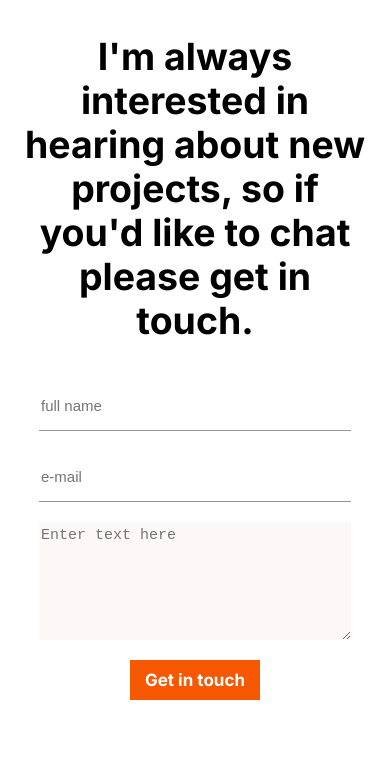
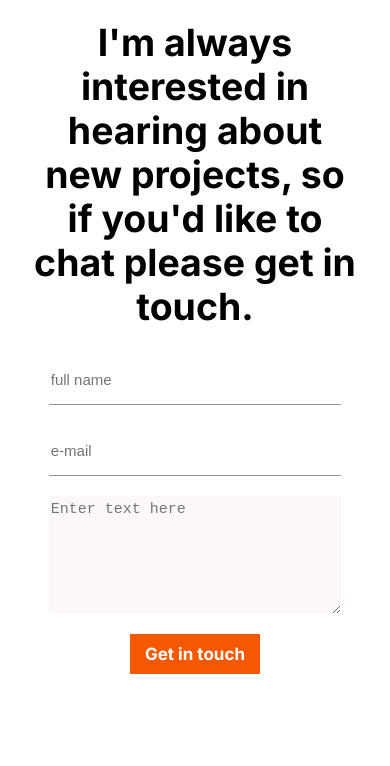
Before and after one commit to mhamedGd/microverse-portfolio, a website: page src/index.html in a window 390 px wide. Shown: the part 6590-7356 px from the top of the page. Drawn offline with Linux system fonts and the light colour scheme.

Commit message:
Finish desktop-version of contact form

```diff
--- a/src/index.html
+++ b/src/index.html
@@ -273,12 +273,14 @@
         I'm always interested in hearing about new projects, so if you'd like to chat please get in touch.
       </h3>
     </div>
+      <div class="contact-form-div">
       <form action="https://formspree.io/f/mpznwqjl" method="post" class="contact-form">
         <input name="Full-Name" type="text" class="contact-form-inputs" maxlength="30" placeholder="full name" required>
         <input name="Email" type="email" class="contact-form-inputs" required placeholder="e-mail">
         <textarea name="Message" id="contact-form-user-message" required placeholder="Enter text here" maxlength="500"></textarea>
         <div class="contact-form-button"><input type="submit" value="Get in touch"></div>
       </form>
+    </div>
   </section>
   <footer>
     <ul>
--- a/src/style/style.css
+++ b/src/style/style.css
@@ -4,6 +4,7 @@
 
 html {
   min-width: 100%;
+  max-width: 100%;
   overflow-x: hidden;
 }
 
@@ -149,7 +150,7 @@ header li {
 
 #skills {
   height: 1195px;
-  width: calc(100% + 15px);
+  width: 100%;
   background-image: url("../../rsc/images/illustration-about.png");
   background-repeat: no-repeat;
   background-position: right bottom 750px;
@@ -260,7 +261,7 @@ footer li {
 
 #projects {
   background-color: white;
-  width: 100vw;
+  width: 100%;
   height: auto;
   padding-bottom: 100px;
   display: grid;
@@ -482,7 +483,7 @@ footer li {
   */
   background-image: url("../../rsc/images/Illustration-header.png");
   height: 640px;
-  width: 100vw;
+  width: auto;
   background-repeat: no-repeat;
   background-position: right;
   background-clip: border-box;
@@ -540,11 +541,11 @@ footer li {
 .contact-form-container {
   height: 844px;
   display: flex;
-  flex-direction: column;
+  flex-direction: row;
   justify-content: center;
-  align-content: stretch;
+  align-items: center;
   background-color: white;
-  text-align: center;
+  text-align: left;
 }
 
 .contact-form-text {
@@ -556,13 +557,18 @@ footer li {
   line-height: 44px;
 }
 
+.contact-form-div {
+  flex-basis: 600px;
+}
+
 .contact-form-text h3 {
-  width: 350px;
+  width: 455px;
+  height: 256px;
 }
 
 .contact-form {
   display: grid;
-  grid-template-columns: 0.8fr;
+  grid-template-columns: 1fr;
   justify-content: center;
   row-gap: 20px;
 }
@@ -595,9 +601,11 @@ footer li {
   font-family: 'Inter', sans-serif;
   font-weight: 700;
   font-size: 17px;
+  transition: 0.4s;
 }
 
 .contact-form-button input:hover {
+  cursor: pointer;
   background-color: white;
   border: 3px solid #f55800;
   color: #f55800;
@@ -735,4 +743,25 @@ footer {
   #skill-list li {
     width: calc(100% + 30px);
   }
+
+  .contact-form-container {
+    flex-direction: column;
+    justify-content: center;
+    align-items: stretch;
+    text-align: center;
+  }
+
+  .contact-form-div {
+    flex-basis: 400px;
+  }
+
+  .contact-form-text h3 {
+    width: 327px;
+    height: 256px;
+  }
+
+  .contact-form {
+    margin-top: 40px;
+    grid-template-columns: 0.75fr;
+  }
 }
```
Lines whose indentation alone changed are shown as unchanged.
